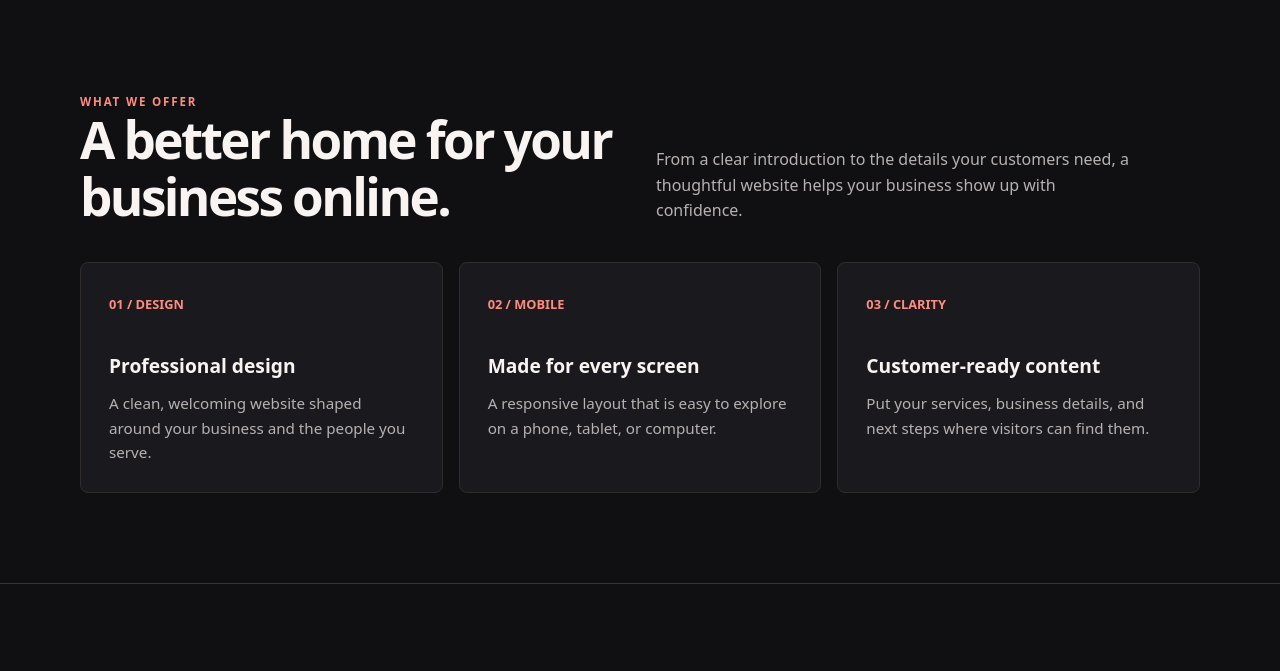
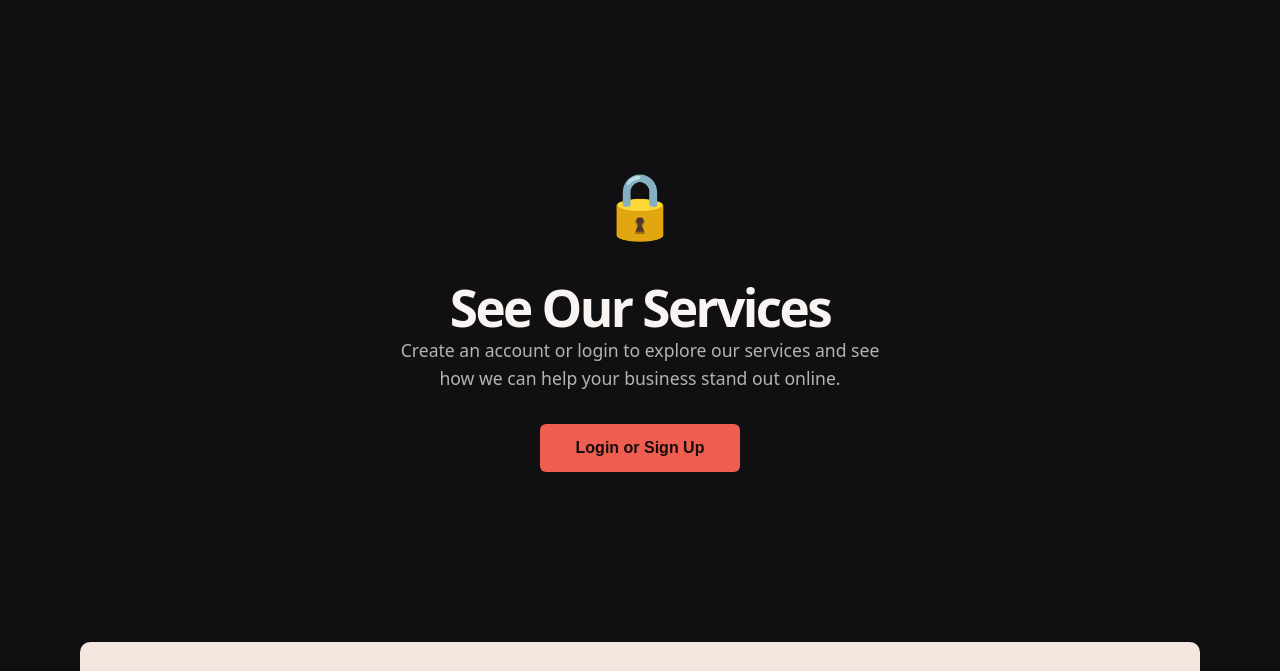
Before and after one commit to AB00999/local-business-website, a plain HTML site: page index.html in a window 1280 px wide. Shown: the part 685-1356 px from the top of the page. Drawn offline with Linux system fonts and the light colour scheme.

Commit message:
Add authentication system with login, signup, and password reset - Gate services, process, and pricing behind login wall

```diff
--- a/index.html
+++ b/index.html
@@ -48,6 +48,14 @@
     .contact-box { background: #f3e7df; color: #221b1b; border-radius: 10px; padding: clamp(32px, 6vw, 70px); display: flex; justify-content: space-between; align-items: end; gap: 32px; }
     .contact-box p { max-width: 36rem; color: #655652; margin: 16px 0 0; }
     .contact-note { min-width: 190px; font-size: .9rem; font-weight: 650; }
+    .gated-content { display: none; }
+    .gated-content.active { display: block; }
+    .login-gate { display: flex; flex-direction: column; align-items: center; justify-content: center; padding: 150px 0; text-align: center; }
+    .login-gate.hidden { display: none; }
+    .gate-icon { font-size: 4rem; margin-bottom: 24px; }
+    .gate-text { color: var(--muted); font-size: 1.1rem; max-width: 500px; margin: 0 0 32px; }
+    .gate-cta { display: inline-block; padding: 15px 36px; background: var(--red); color: #160c0c; border-radius: 6px; font-weight: 750; text-decoration: none; cursor: pointer; border: none; font-size: 1rem; }
+    .gate-cta:hover { background: #ff8173; }
     .pricing { margin-top: 40px; }
     .pricing-cards { display: grid; grid-template-columns: repeat(2, 1fr); gap: 24px; margin-top: 32px; }
     .price-card { background: var(--panel); border: 1px solid #302c2c; border-radius: 8px; padding: 32px; }
@@ -109,7 +117,7 @@
       </div>
       <div class="art" aria-hidden="true"><div class="moon"></div><div class="art-label"><span>Built for your business</span><span>Made to stand out</span></div></div>
     </div>
-    <section id="services">
+    <section id="services" class="gated-content">
       <div class="wrap">
         <div class="section-heading"><div><div class="eyebrow">What we offer</div><h2>A better home for your business online.</h2></div><p>From a clear introduction to the details your customers need, a thoughtful website helps your business show up with confidence.</p></div>
         <div class="cards">
@@ -119,7 +127,13 @@
         </div>
       </div>
     </section>
-    <section class="process" id="process">
+    <section class="login-gate" id="services-gate">
+      <div class="gate-icon">🔒</div>
+      <h2 style="color: #f9f4f1; margin: 0;">See Our Services</h2>
+      <p class="gate-text">Create an account or login to explore our services and see how we can help your business stand out online.</p>
+      <button class="gate-cta" id="gateLoginBtn">Login or Sign Up</button>
+    </section>
+    <section class="process gated-content" id="process">
       <div class="wrap"><div class="eyebrow">A simple process</div><h2>From idea to online.</h2>
         <div class="steps">
           <div><h3>1. Tell us your story</h3><p>Share what your business does, who you serve, and what you want your website to achieve.</p></div>
@@ -131,7 +145,7 @@
     <section class="contact" id="contact">
       <div class="wrap"><div class="contact-box"><div><div class="eyebrow">Let's build something good</div><h2>Ready to show up online?</h2><p>Whether you're starting fresh or refreshing an existing website, Moon Red Web Studio is here to help you take the next step.</p><p style="margin-top: 24px;"><a class="cta-email" href="mailto:abdouls0509@gmail.com">Email us at abdouls0509@gmail.com</a></p></div><div class="contact-note">We'll respond within 24 hours.</div></div></div>
     </section>
-    <section id="pricing">
+    <section id="pricing" class="gated-content">
       <div class="wrap"><div class="eyebrow">Pricing</div><h2>Simple plans that fit your business.</h2><p class="lead">Get a professional website without breaking the bank.</p>
         <div class="pricing-cards">
           <div class="price-card"><h3>Starter</h3><div class="price">$499</div><div class="price-desc">Perfect for new businesses</div><ul class="price-list"><li>Up to 5 pages</li><li>Mobile responsive</li><li>Contact form</li><li>Basic SEO setup</li><li>1 month of support</li></ul></div>
@@ -139,6 +153,12 @@
         </div>
         <p style="color: var(--muted); margin-top: 32px; text-align: center;">Custom projects available. <a class="cta-email" href="mailto:abdouls0509@gmail.com">Get a quote today</a>.</p>
       </div>
+    </section>
+    <section class="login-gate" id="pricing-gate">
+      <div class="gate-icon">💰</div>
+      <h2 style="color: #f9f4f1; margin: 0;">View Pricing</h2>
+      <p class="gate-text">Login to see our transparent pricing and find the perfect plan for your business needs.</p>
+      <button class="gate-cta" id="gatePricingBtn">Login or Sign Up</button>
     </section>
   </main>
   <footer><div class="wrap footer-inner"><span>&copy; Moon Red Web Studio</span><span>Thoughtful websites for local businesses.</span></div></footer>
@@ -388,16 +408,35 @@
 
     function updateLoginButton() {
       const loggedInUser = localStorage.getItem('loggedInUser');
+      const gatedContent = document.querySelectorAll('.gated-content');
+      const gates = document.querySelectorAll('.login-gate');
+
       if (loggedInUser) {
         loginBtn.textContent = `${loggedInUser} (Logout)`;
         loginBtn.onclick = () => {
           localStorage.removeItem('loggedInUser');
           location.reload();
         };
+        // Show gated content and hide gates
+        gatedContent.forEach(el => el.classList.add('active'));
+        gates.forEach(el => el.classList.add('hidden'));
+      } else {
+        loginBtn.textContent = 'Login';
+        loginBtn.onclick = () => modal.classList.add('active');
+        // Hide gated content and show gates
+        gatedContent.forEach(el => el.classList.remove('active'));
+        gates.forEach(el => el.classList.remove('hidden'));
       }
     }
 
     updateLoginButton();
+
+    // Add gate button listeners
+    const gateLoginBtn = document.getElementById('gateLoginBtn');
+    const gatePricingBtn = document.getElementById('gatePricingBtn');
+
+    if (gateLoginBtn) gateLoginBtn.addEventListener('click', () => modal.classList.add('active'));
+    if (gatePricingBtn) gatePricingBtn.addEventListener('click', () => modal.classList.add('active'));
   </script>
 </body>
 </html>
```
